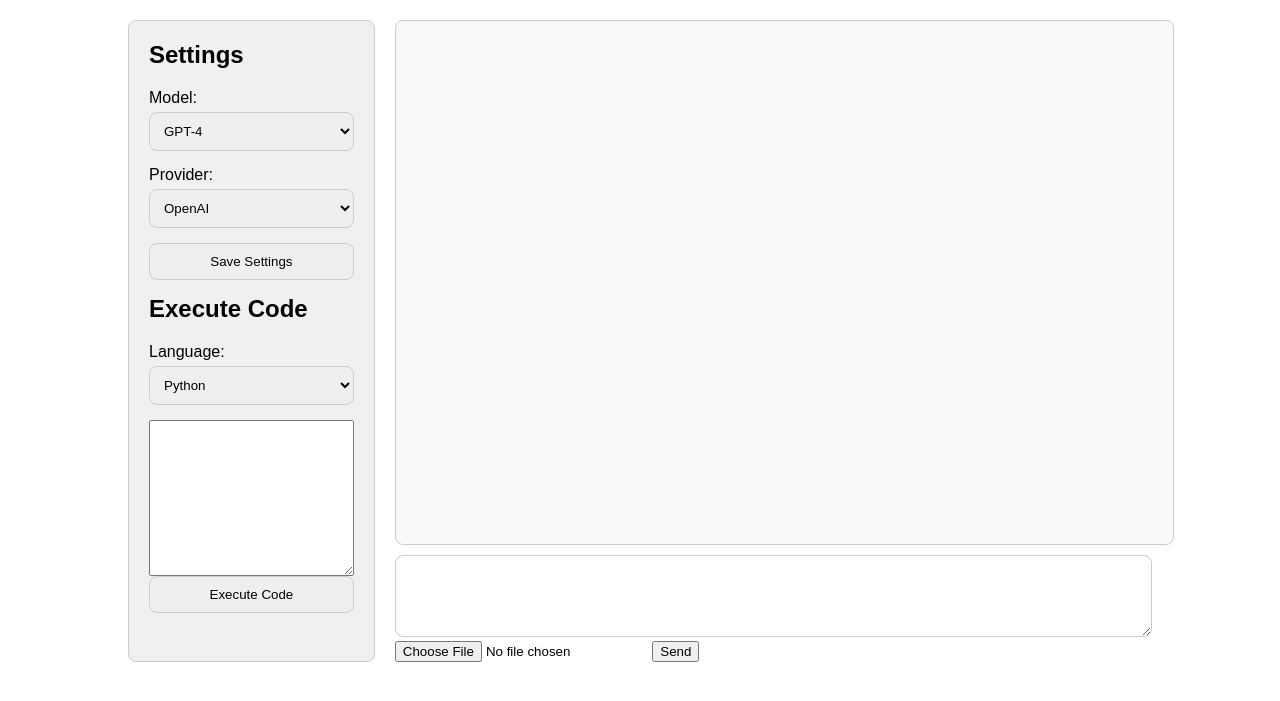
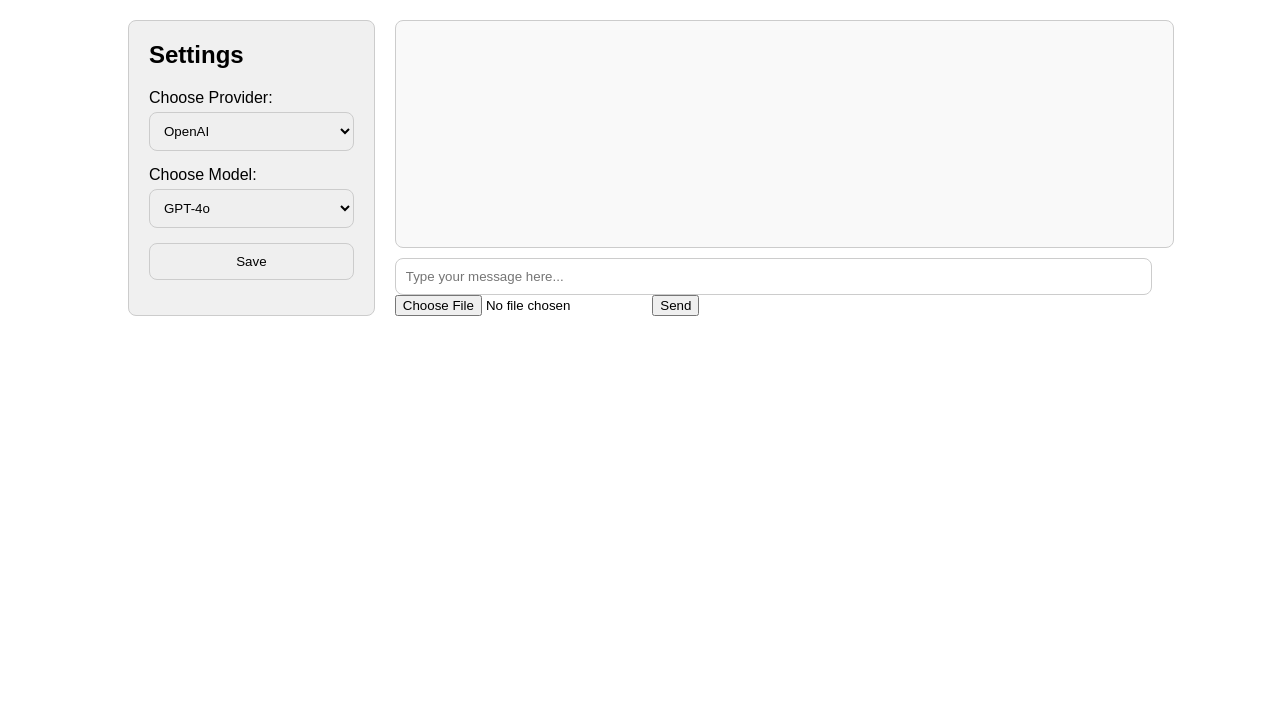
Before and after one commit to sulaimonao/O.A.I.S, a Flask app: page / in a window 1280 px wide. Shown: the top 701 px of the page. Run offline with Flask 3, Linux system fonts and the light colour scheme; some libraries are stand-ins or nearby versions.

Commit message:
Quick_revert bug fix
Image generation, possible within chatroom,

```diff
--- a/main.py
+++ b/main.py
@@ -1,6 +1,6 @@
 import os
 import json
-import subprocess
+import requests
 from datetime import datetime
 from flask import Flask, render_template, request, jsonify
 from flask_socketio import SocketIO, emit
@@ -34,28 +34,6 @@ def upload():
         file.save(filepath)
         return jsonify({'filename': file.filename})
 
-@app.route('/execute_code', methods=['POST'])
-def execute_code():
-    data = request.json
-    code = data.get('code')
-    language = data.get('language')
-    if not code or not language:
-        return jsonify({'error': 'Code or language not provided'})
-
-    try:
-        if language == 'python':
-            result = subprocess.run(['python', '-c', code], capture_output=True, text=True)
-        elif language == 'bash':
-            result = subprocess.run(['bash', '-c', code], capture_output=True, text=True)
-        else:
-            return jsonify({'error': 'Unsupported language'})
-
-        output = result.stdout + result.stderr
-        return jsonify({'output': output})
-
-    except Exception as e:
-        return jsonify({'error': str(e)})
-
 def generate_image_via_llm(prompt, model, provider):
     try:
         if provider == 'openai':
@@ -68,30 +46,12 @@ def generate_image_via_llm(prompt, model, provider):
         elif provider == 'google':
             genai_model = genai.GenerativeModel(model)
             response = genai_model.generate_content(prompt)
-            image_url = response.text
+            image_url = response.text  # Assuming Google Gemini's response includes the image URL
         else:
             return {'error': 'Unsupported provider'}
         return {'image_url': image_url}
     except Exception as e:
         return {'error': str(e)}
-
-def process_ai_instruction(instruction, model, provider):
-    if "execute code" in instruction.lower():
-        code = extract_code_from_instruction(instruction)
-        language = detect_language_from_instruction(instruction)
-        if code and language:
-            return execute_code(code, language)
-    return {'error': 'No executable code found'}
-
-def extract_code_from_instruction(instruction):
-    # Extract code from the instruction
-    # Placeholder implementation
-    return "print('Hello World!')"
-
-def detect_language_from_instruction(instruction):
-    # Detect language from the instruction
-    # Placeholder implementation
-    return "python"
 
 @socketio.on('message')
 def handle_message(data):
@@ -121,12 +81,6 @@ def handle_message(data):
                     emit('message', {'user': message, 'assistant': content, 'image_url': image_response['image_url']})
                 else:
                     emit('message', {'user': message, 'assistant': content, 'error': image_response['error']})
-            elif "execute code" in message.lower():
-                code_response = process_ai_instruction(content, model, provider)
-                if 'output' in code_response:
-                    emit('message', {'user': message, 'assistant': content, 'code_output': code_response['output']})
-                else:
-                    emit('message', {'user': message, 'assistant': content, 'error': code_response['error']})
             else:
                 emit('message', {'user': message, 'assistant': content})
         except Exception as e:
@@ -147,12 +101,6 @@ def handle_message(data):
                     emit('message', {'user': message, 'assistant': content, 'image_url': image_response['image_url']})
                 else:
                     emit('message', {'user': message, 'assistant': content, 'error': image_response['error']})
-            elif "execute code" in message.lower():
-                code_response = process_ai_instruction(content, model, provider)
-                if 'output' in code_response:
-                    emit('message', {'user': message, 'assistant': content, 'code_output': code_response['output']})
-                else:
-                    emit('message', {'user': message, 'assistant': content, 'error': code_response['error']})
             else:
                 emit('message', {'user': message, 'assistant': content})
         except Exception as e:
--- a/static/script.js
+++ b/static/script.js
@@ -8,25 +8,6 @@ $(document).ready(function() {
         selectedModel = $('#model-select').val();
         selectedProvider = $('#provider-select').val();
         alert('Settings saved! Using provider: ' + selectedProvider + ', model: ' + selectedModel);
-    });
-
-    // Handle code execution
-    $('#execute-code').click(function() {
-        const code = $('#code-input').val();
-        const language = $('#language-select').val();
-        $.ajax({
-            url: '/execute_code',
-            type: 'POST',
-            contentType: 'application/json',
-            data: JSON.stringify({ code: code, language: language }),
-            success: function(response) {
-                if (response.error) {
-                    alert(response.error);
-                } else {
-                    $('#code-output').text(response.output);
-                }
-            }
-        });
     });
 
     $('form').submit(function(event) {
@@ -69,9 +50,6 @@ $(document).ready(function() {
             if (data.image_url) {
                 $('#chat-history').append('<img src="' + data.image_url + '" class="generated-image" alt="Generated Image">');
             }
-            if (data.code_output) {
-                $('#chat-history').append('<pre class="code-output">' + data.code_output + '</pre>');
-            }
             $('#chat-history').scrollTop($('#chat-history')[0].scrollHeight);
         }
     });
--- a/templates/index.html
+++ b/templates/index.html
@@ -3,50 +3,41 @@
 <head>
     <meta charset="UTF-8">
     <meta name="viewport" content="width=device-width, initial-scale=1.0">
-    <title>Code Interpreter</title>
-    <link rel="stylesheet" href="{{ url_for('static', filename='style.css') }}">
+    <title>O.A.I.S Chat Room</title>
+    <link rel="stylesheet" href="/static/style.css">
 </head>
 <body>
     <div id="container">
         <div id="settings-sidebar">
             <h2>Settings</h2>
             <form id="settings-form">
-                <label for="model-select">Model:</label>
-                <select id="model-select">
-                    <option value="gpt-4o">GPT-4</option>
-                    <!-- Add other models here -->
-                </select>
-                <label for="provider-select">Provider:</label>
+                <label for="provider-select">Choose Provider:</label>
                 <select id="provider-select">
                     <option value="openai">OpenAI</option>
                     <option value="google">Google</option>
                 </select>
-                <button type="button" id="save-settings">Save Settings</button>
+                <label for="model-select">Choose Model:</label>
+                <select id="model-select">
+                    <option value="gpt-4o">GPT-4o</option>
+                    <option value="gpt-4o-mini">GPT-4o-mini</option>
+                    <option value="gemini-1.5-pro">Gemini 1.5 Pro</option>
+                    <option value="gemini-1.5-flash">Gemini 1.5 Flash</option>
+                </select>
+                <button type="button" id="save-settings">Save</button>
             </form>
-            <h2>Execute Code</h2>
-            <form id="code-form">
-                <label for="language-select">Language:</label>
-                <select id="language-select">
-                    <option value="python">Python</option>
-                    <option value="bash">Bash</option>
-                    <!-- Add other languages here -->
-                </select>
-                <textarea id="code-input" rows="10" cols="30"></textarea>
-                <button type="button" id="execute-code">Execute Code</button>
-            </form>
-            <pre id="code-output"></pre>
         </div>
         <div id="chat-container">
             <div id="chat-history"></div>
-            <form>
-                <textarea id="user-input" rows="4" cols="50"></textarea>
+            <form id="chat-form">
+                <input type="text" id="user-input" placeholder="Type your message here..." autocomplete="off" required>
                 <input type="file" id="file-input">
                 <button type="submit">Send</button>
             </form>
         </div>
     </div>
-    <script src="https://cdnjs.cloudflare.com/ajax/libs/jquery/3.6.0/jquery.min.js"></script>
-    <script src="https://cdnjs.cloudflare.com/ajax/libs/socket.io/4.3.2/socket.io.min.js"></script>
-    <script src="{{ url_for('static', filename='script.js') }}"></script>
+
+    <script src="https://code.jquery.com/jquery-3.6.0.min.js"></script>
+    <script src="https://cdnjs.cloudflare.com/ajax/libs/socket.io/4.0.0/socket.io.js"></script>
+    <script src="/static/script.js"></script>
 </body>
 </html>
```
